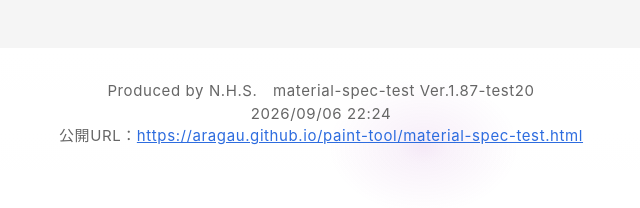
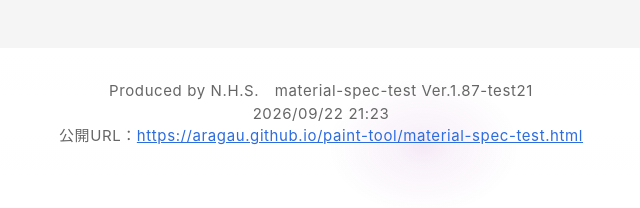
Before and after one commit to aragau/paint-tool, a plain HTML site: page material-spec-test.html in a window 1280 px wide. Shown: the part 830-1038 px from the top of the page, 319-959 px from the left. Drawn offline with Linux system fonts and the light colour scheme.

Commit message:
Update material page version and date

```diff
--- a/material-spec-test.html
+++ b/material-spec-test.html
@@ -840,9 +840,9 @@ button:active{
 <script>
 // ===== 開発者設定 =====
 const APP_NAME = "塗料配合計算　材料仕様試作版";
-const APP_VERSION = "Ver.1.87-test20";
-const APP_DATE = "2026/09/06";
-const APP_TIME = "22:24";
+const APP_VERSION = "Ver.1.87-test21";
+const APP_DATE = "2026/09/22";
+const APP_TIME = "21:23";
 const APP_PUBLIC_URL = "https://aragau.github.io/paint-tool/material-spec-test.html";
 const HISTORY_MAX = 50;
 const WEATHER_FORECAST_HOURS = 1;
```
